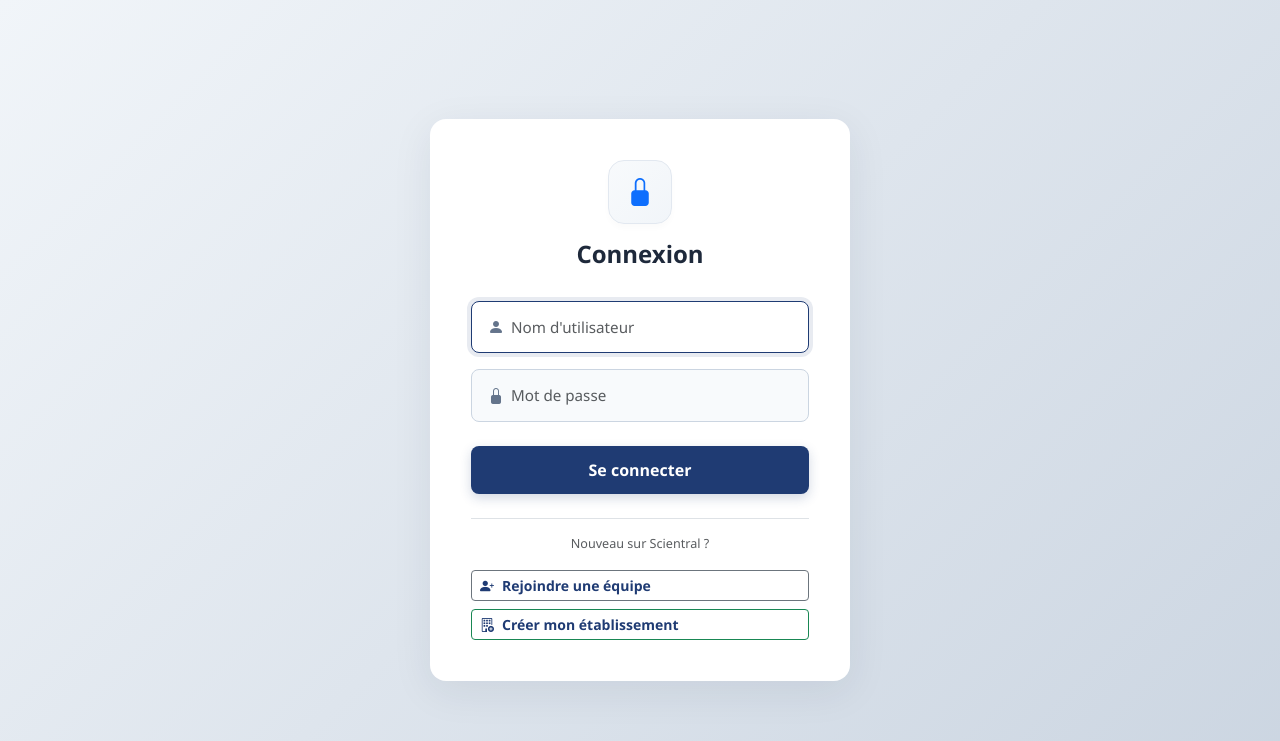
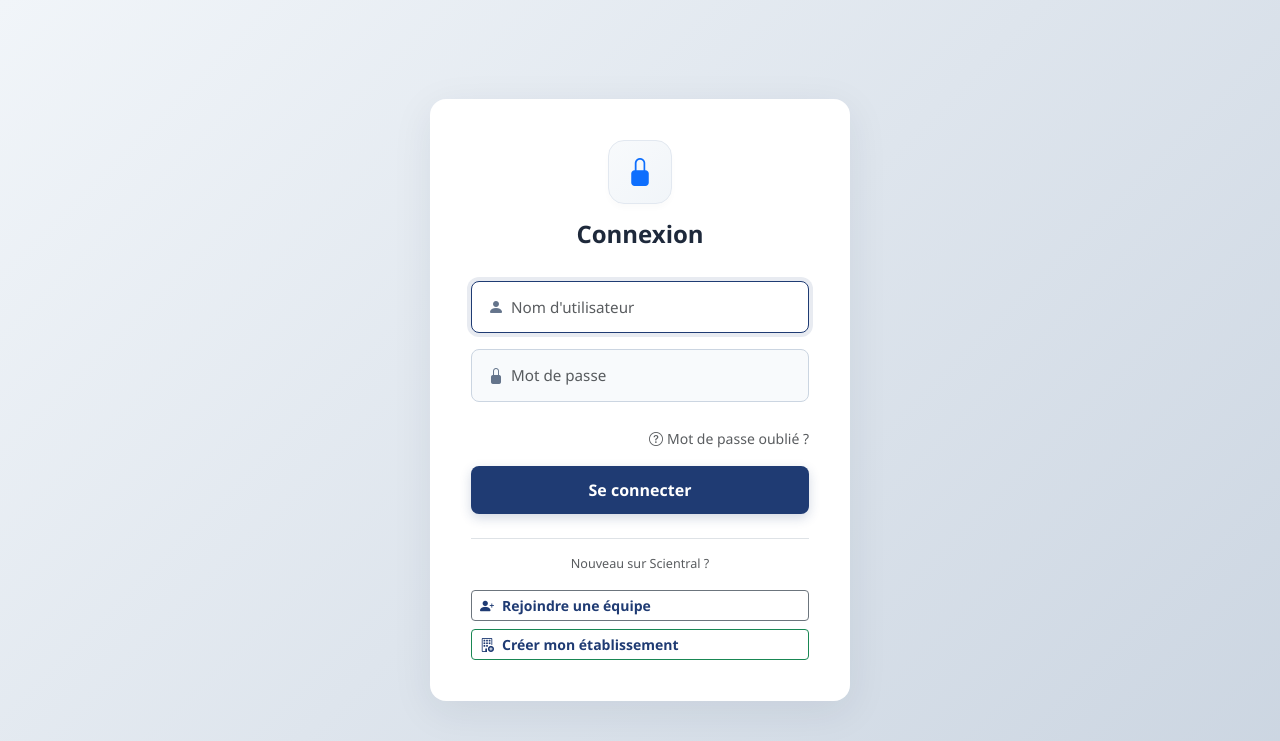
Before and after one commit to crazypopperz/LabFlow, a Flask app: page /login in a window 1280 px wide. Shown: the top 741 px of the page. Run offline with Flask 3, Linux system fonts and the light colour scheme; some libraries are stand-ins or nearby versions.

Commit message:
feat: add forgot password link on login page

```diff
--- a/templates/login.html
+++ b/templates/login.html
@@ -54,6 +54,12 @@
                 <input type="password" class="form-control" id="password" name="password" placeholder="Mot de passe" required>
             </div>
 
+            <div class="text-end mb-3">
+                <a href="{{ url_for('auth.forgot_password') }}" class="text-muted small">
+                    <i class="bi bi-question-circle me-1"></i>Mot de passe oublié ?
+                </a>
+            </div>
+
             <button type="submit" class="btn-login w-100">
                 Se connecter
             </button>
```
